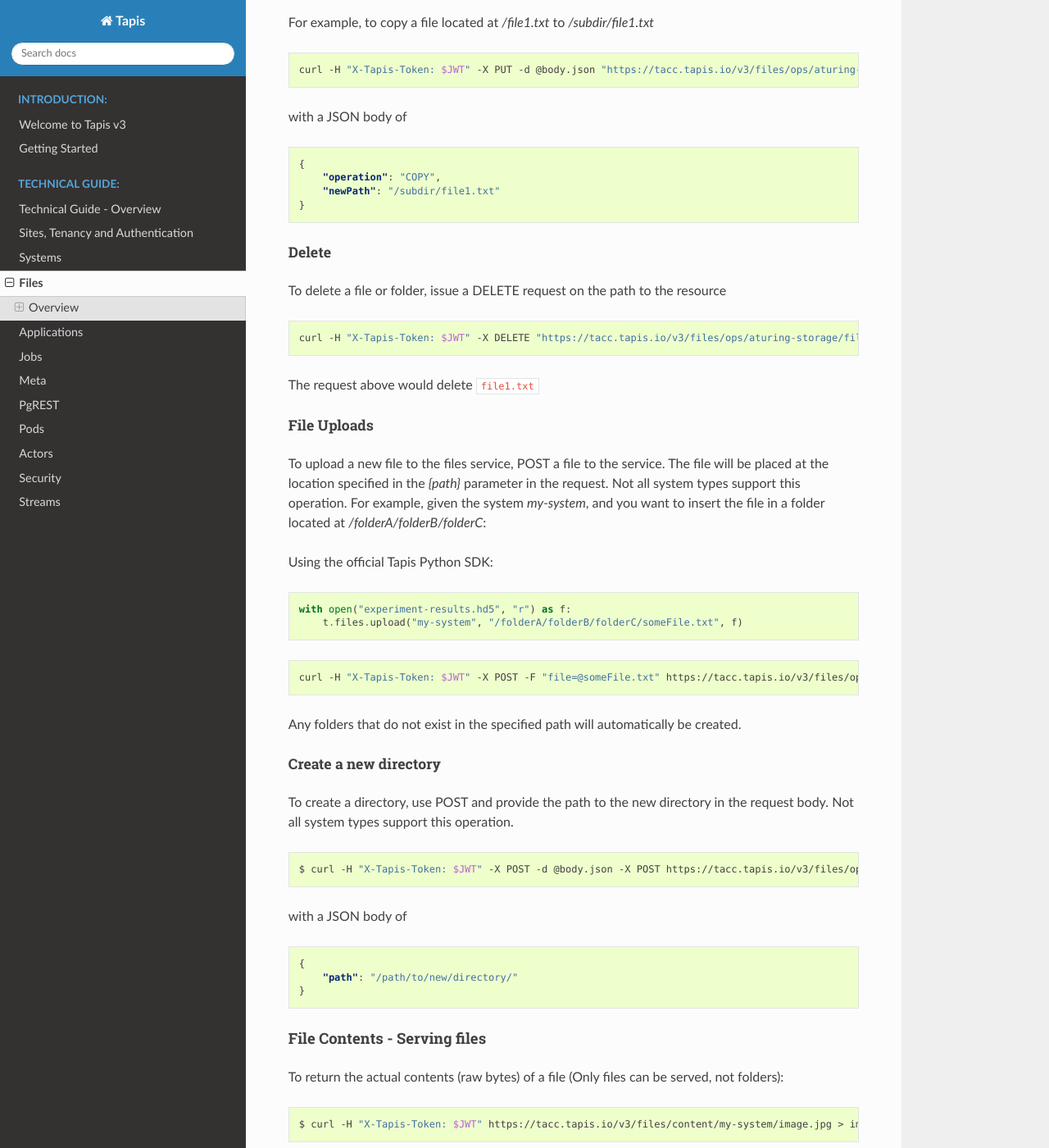
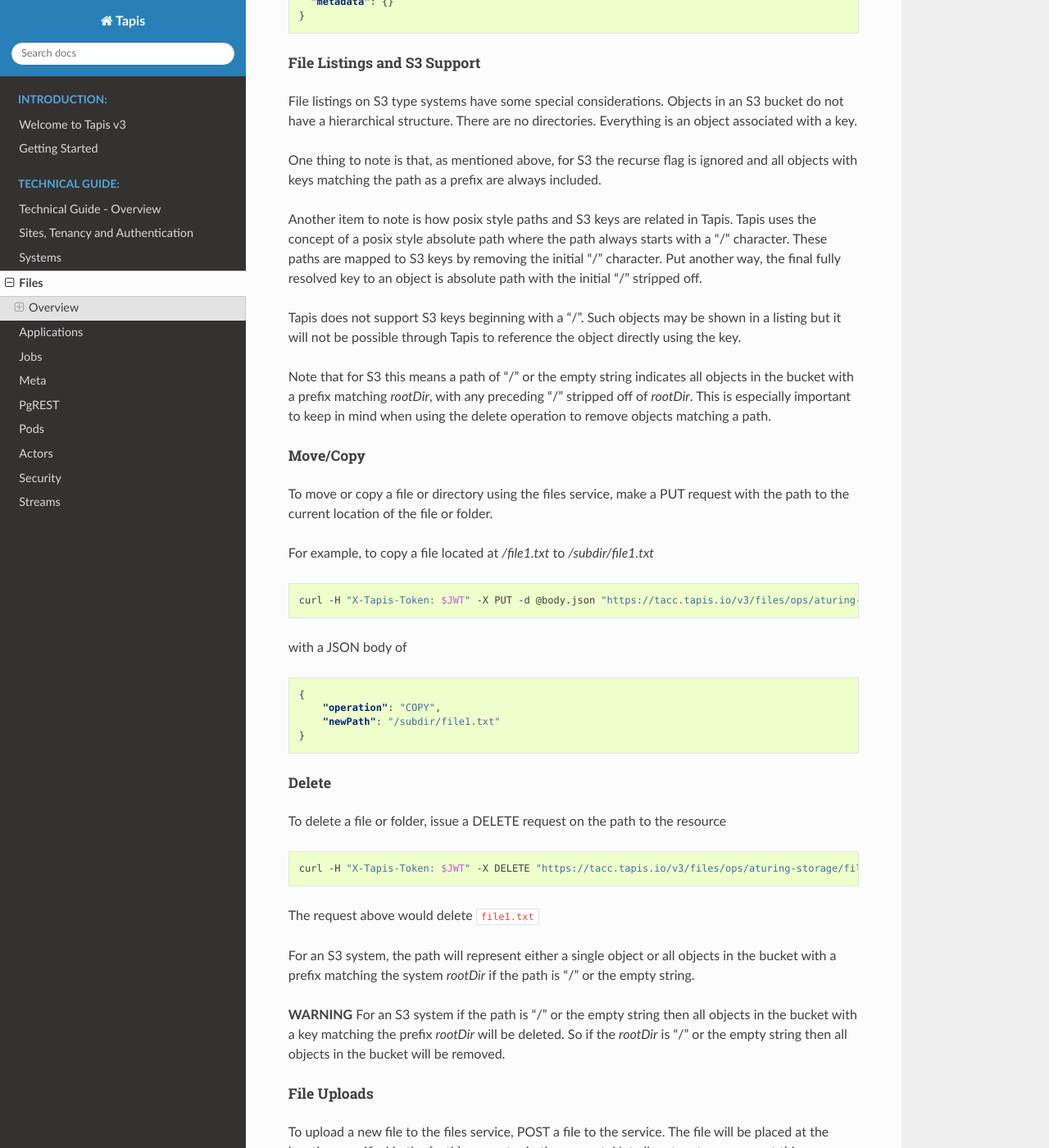
Before and after one commit to tapis-project/documentation, a Sphinx documentation site: the page built from source/technical/files.rst, in a window 1280 px wide and 1400 px high, scrolled down 1853 px. Shown: the whole window at 82% size. Built offline with Sphinx 7.4.7 and the Read the Docs theme 2.0.0, drawn with Linux system fonts in a browser that asks for light colours; some of the changed text lies outside the part shown.

Commit message:
Files: Update S3 key handling. Systems: Minor updates.

```diff
--- a/source/technical/files.rst
+++ b/source/technical/files.rst
@@ -5,11 +5,13 @@
 =====
 
 The files service is the central point of interaction for doing all file operations in the Tapis ecosystem. Users can
-perform file listing, uploading, operations such as move/copy/delete and also transfer files between systems. All
-Tapis files APIs accept JSON as inputs.
+perform file listing, uploading, operations such as move/copy/delete and also transfer files between Tapis systems.
+All Tapis files APIs accept JSON as inputs.
 
 Currently the files service includes support for systems of type LINUX, S3 and IRODS. Other system types such as
 GLOBUS will be included in future releases.
+
+Note that supported functionality varies by system type.
 
 ----------
 Overview
@@ -28,7 +30,12 @@
 File Listings
 ++++++++++++++++++
 
-To list the files in the root directory of that system:
+Tapis supports listing files or objects on a Tapis system. Type for items will depend on system type.
+For example for LINUX they will be posix files and for S3 they will be storage objects. See section below for
+additional considerations for S3 type systems. For example, for S3 systems the recurse flag is ignored and all objects
+with keys matching the path as a prefix are always included.
+
+To list the files in the root directory of a system:
 
 Using the official Tapis Python SDK:
 
@@ -92,6 +99,27 @@
     "metadata": {}
   }
 
+File Listings and S3 Support
++++++++++++++++++++++++++++++
+
+File listings on S3 type systems have some special considerations. Objects in an S3 bucket do not have a hierarchical
+structure. There are no directories. Everything is an object associated with a key.
+
+One thing to note is that, as mentioned above, for S3 the recurse flag is ignored and all objects with keys matching
+the path as a prefix are always included.
+
+Another item to note is how posix style paths and S3 keys are related in Tapis. Tapis uses the concept of a posix style
+absolute path where the path always starts with a "/" character. These paths are mapped to S3 keys by removing the
+initial "/" character. Put another way, the final fully resolved key to an object is absolute path with the
+initial "/" stripped off.
+
+Tapis does not support S3 keys beginning with a "/". Such objects may be shown in a listing but it will not be
+possible through Tapis to reference the object directly using the key.
+
+Note that for S3 this means a path of "/" or the empty string indicates all objects in the bucket with a prefix matching
+*rootDir*, with any preceding "/" stripped off of *rootDir*. This is especially important to keep in mind when using
+the delete operation to remove objects matching a path.
+
 
 Move/Copy
 ++++++++++++++++++
@@ -126,6 +154,12 @@
 
 The request above would delete :code:`file1.txt`
 
+For an S3 system, the path will represent either a single object or all objects in the bucket with a prefix matching
+the system *rootDir* if the path is "/" or the empty string.
+
+**WARNING** For an S3 system if the path is "/" or the empty string then all objects in the bucket with a key matching
+the prefix *rootDir* will be deleted. So if the *rootDir* is "/" or the empty string then all objects in the
+bucket will be removed.
 
 
 File Uploads
@@ -150,6 +184,9 @@
     curl -H "X-Tapis-Token: $JWT" -X POST -F "file=@someFile.txt" https://tacc.tapis.io/v3/files/ops/my-system/folderA/folderB/folderC/someFile.txt
 
 Any folders that do not exist in the specified path will automatically be created.
+
+Note that for an S3 system an object will be created with a key of *rootDir*/{path} without a preceding "/" character.
+
 
 Create a new directory
 ++++++++++++++++++++++++
@@ -231,8 +268,6 @@
     }
 
 
-
-
 ++++++++++++++++++
 Revoke permissions
 ++++++++++++++++++
@@ -244,9 +279,6 @@
 .. code-block:: shell
 
     curl -H "X-Tapis-Token: $JWT" -X DELETE https://tacc.tapis.io/v3/files/perms/aturing-storage/experiment1?username=aeinstein
-
-
-
 
 
 ^^^^^^^^^^^^^^^^^^^^^^^
```
Also changed, not shown: source/technical/systems.rst (+11 -7 lines).
